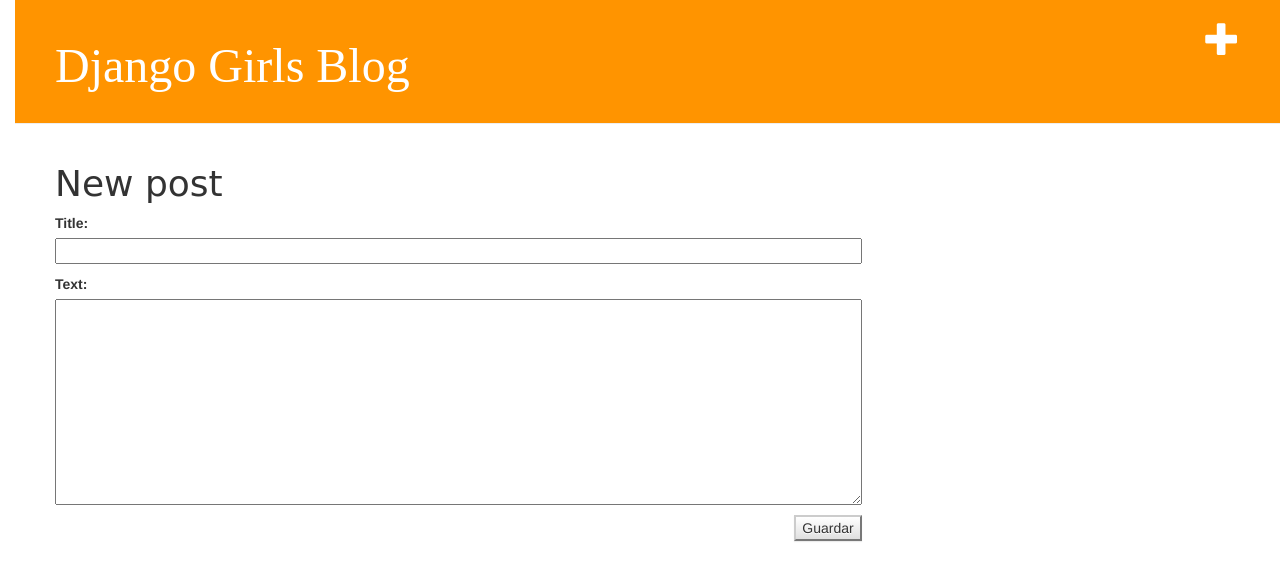
After one commit to jvferreira/my-first-blog, a Django app: page /post/new/ in a window 1280 px wide. The commit adds this page. Shown: the top 581 px of the page. Run offline with Django 3.2, Linux system fonts and the light colour scheme; some libraries are stand-ins or nearby versions.

Commit message:
Added views to create/edit blog post inside the site

```diff
--- /dev/null
+++ b/blog/forms.py
@@ -0,0 +1,8 @@
+from django import forms
+from .models import Post
+
+class PostForm(forms.ModelForm):
+
+    class Meta:
+        model = Post
+        fields = ('title','text',)
--- a/blog/templates/blog/base.html
+++ b/blog/templates/blog/base.html
@@ -8,6 +8,7 @@
   </head>
 <body>
   <div class="page-header">
+      <a href="{% url 'blog.views.post_new' %}" class="top-menu"><span class="glyphicon glyphicon-plus"></span></a>
       <h1><a href="">Django Girls Blog</a></h1>
   </div>
   <div class="content conteiner">
--- a/blog/templates/blog/post_detail.html
+++ b/blog/templates/blog/post_detail.html
@@ -1,12 +1,12 @@
 {% extends 'blog/base.html' %}
 
 {% block content %}
-  <div class="post">
+    <div class="date">
     {% if post.published_date %}
-      <div class="date">
         {{ post.published_date }}
-      </div>
     {% endif %}
+    <a class="btn btn-default" href="{% url 'post_edit' pk=post.pk%}"><span class="glyphicon glyphicon-pencil"></span></a>
+    </div>
     <h1>{{ post.title }}</h1>
     <p> {{ post.text|linebreaks }} </p>
   </div>
--- /dev/null
+++ b/blog/templates/blog/post_edit.html
@@ -0,0 +1,9 @@
+{% extends 'blog/base.html' %}
+
+{% block content %}
+  <h1>New post</h1>
+  <form method="Post" class="post-form">{% csrf_token %}
+      {{ form.as_p }}
+      <button type="submit" class="save btn-default">Guardar</button>
+  </form>
+{% endblock %}
--- a/blog/urls.py
+++ b/blog/urls.py
@@ -4,4 +4,6 @@ from . import views
 urlpatterns = [
     url(r'^$', views.post_list),
     url(r'^post/(?P<pk>[0-9]+)/$', views.post_detail),
+    url(r'^post/new/$', views.post_new, name='post_new'),
+    url(r'^post/(?P<pk>[0-9]+)/edit/$', views.post_edit, name='post_edit'),
 ]
--- a/blog/views.py
+++ b/blog/views.py
@@ -2,6 +2,8 @@ from django.shortcuts import render
 from django.utils import timezone
 from blog.models import Post
 from django.shortcuts import render, get_object_or_404
+from .forms import PostForm
+from django.shortcuts import redirect
 
 def post_list(request):
     posts = Post.objects.filter(published_date__lte=timezone.now()).order_by('published_date')
@@ -10,4 +12,31 @@ def post_list(request):
 def post_detail(request, pk):
     post = get_object_or_404(Post, pk=pk)
     return render(request, 'blog/post_detail.html', {'post': post})
+
+def post_new(request):
+    if request.method == "POST":
+        form = PostForm(request.POST)
+        if form.is_valid():
+            post = form.save(commit=False)
+            post.author = request.user
+            post.save()
+            return redirect('blog.views.post_detail', pk=post.pk)
+
+    else:
+        form = PostForm()
+    return render(request, 'blog/post_edit.html', {'form': form})
+
+def post_edit(request, pk):
+    post = get_object_or_404(Post, pk=pk)
+    if request.method == 'POST':
+        form = PostForm(request.POST, instance=post)
+        if form.is_valid():
+            post = form.save(commit=False)
+            post.author = request.user
+            post.save()
+            return redirect('blog.views.post_detail', pk=post.pk)
+    else:
+        form = PostForm(instance=post)
+    return render(request, 'blog/post_edit.html', {'form': form})
+
 # Create your views here.
```
